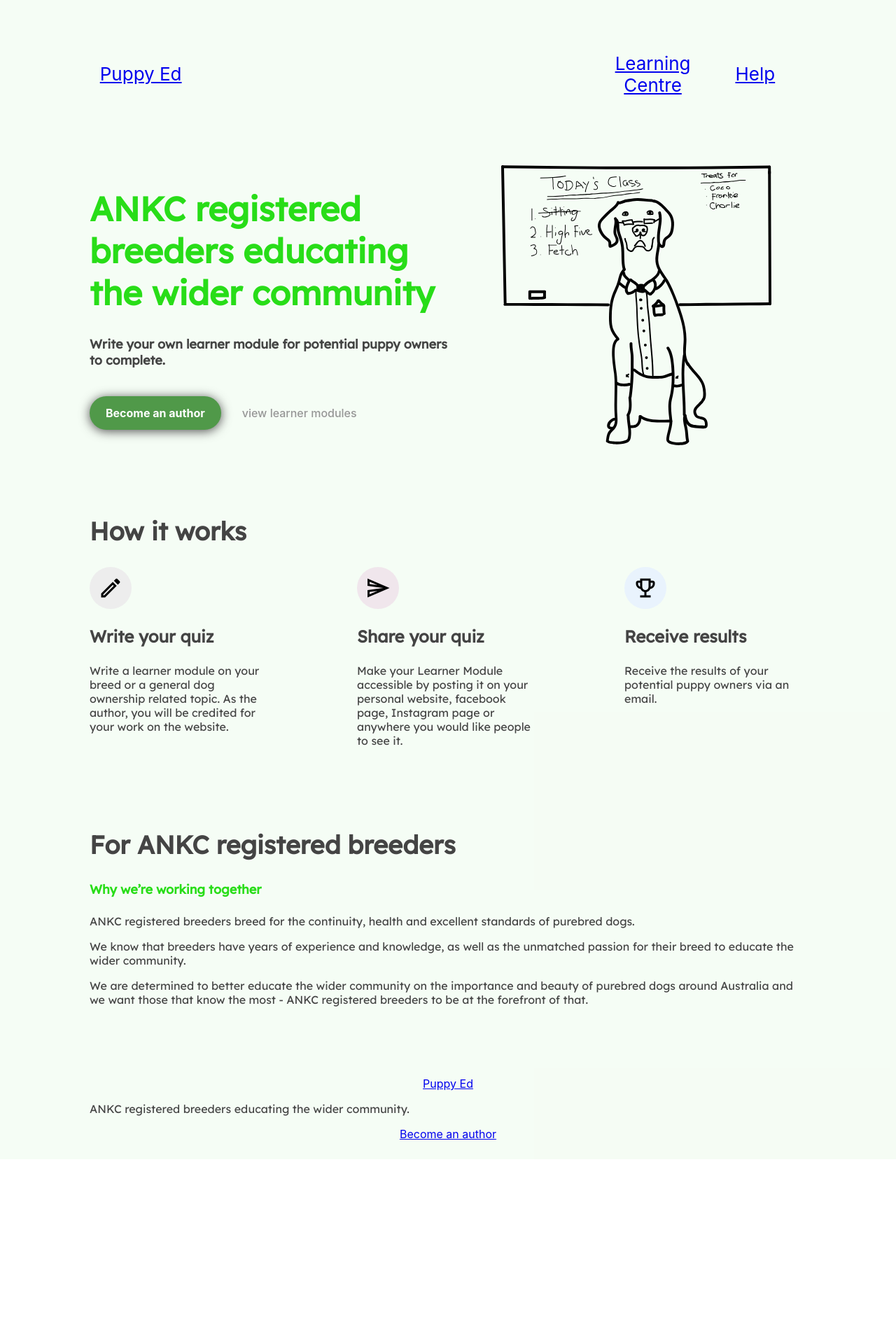
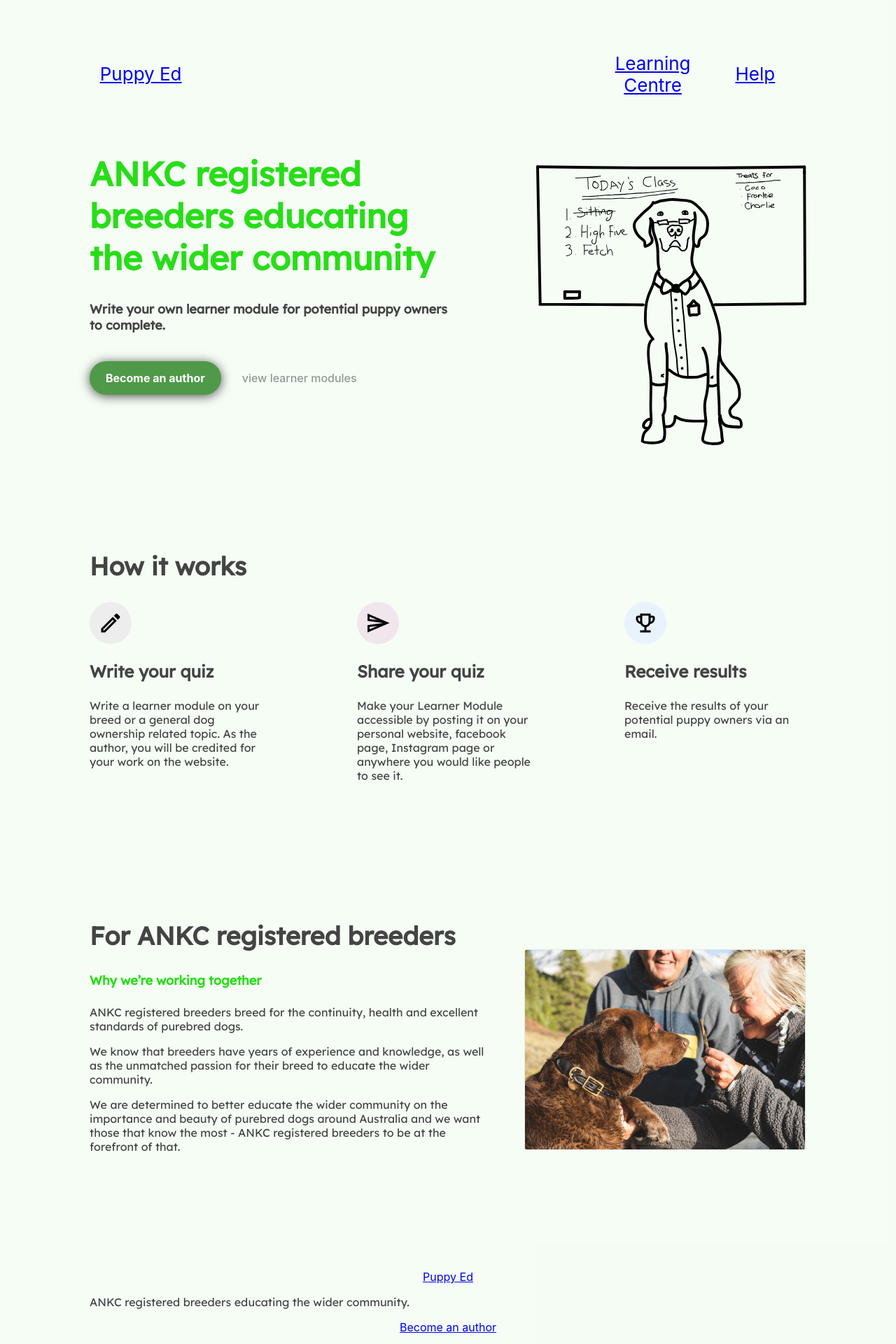
Before and after one commit to dylman123/puppy-ed, a React (Create React App) app: page / in a window 1280 px wide. Shown: the top 1920 px of the page at 70% size. Before the commit the page ends 1656 px from the top, so only its background shows below. Built offline with nearby package versions, Linux system fonts and the light colour scheme.

Commit message:
added sectionOurMission

```diff
--- a/src/App.css
+++ b/src/App.css
@@ -41,5 +41,34 @@
 }
 
 .section {
-  margin: 0 0 100px 0;
+  margin: 0 0 150px 0;
 }
+
+.responsiveContainer {
+  display: flex;
+  flex-direction: column;
+}
+
+@media screen and (min-width: 768px) {
+ .responsiveContainer {
+    flex-direction: row;
+ }
+}
+
+@media screen and (max-width: 768px) {
+  .mobile-column-reverse {
+    flex-direction: column-reverse;
+  }
+ }
+
+.image {
+  max-height: 250px;
+  margin-top: 30px;
+}
+
+@media screen and (min-width: 768px) {
+  .image {
+    margin: 50px 0 0 50px;
+    max-height: 400px;
+  }
+}
--- a/src/containers/HomePage/SectionIntro/SectionIntro.css
+++ b/src/containers/HomePage/SectionIntro/SectionIntro.css
@@ -1,24 +1,7 @@
-.sectionIntro {
-  display: flex;
-  flex-direction: column-reverse;
-}
-
-@media screen and (min-width: 768px) {
- .sectionIntro {
-    flex-direction: row;
- }
-}
-
 .headingsContainer {
   flex: 1;
   text-align: start;
 }
-
-@media screen and (min-width: 768px) {
-  .headingsContainer {
-    margin-top: 50px;
-  }
- }
 
 .imageContainer {
   flex: 1;
@@ -40,7 +23,7 @@
 
 @media screen and (min-width: 768px) {
   .mainImage {
-    margin: 50px 50px 0 50px;
+    margin: 50px 0 0 50px;
     max-height: 400px;
   }
 }
--- a/src/containers/HomePage/SectionIntro/SectionIntro.js
+++ b/src/containers/HomePage/SectionIntro/SectionIntro.js
@@ -5,7 +5,7 @@ import './SectionIntro.css';
 
 export default function SectionIntro() {
   return (
-    <div className='sectionIntro'>
+    <div className='responsiveContainer mobile-column-reverse'>
       <div className='headingsContainer'>
         <h1>
           ANKC registered breeders educating the wider community
--- a/src/containers/HomePage/SectionOurMission/SectionOurMission.js
+++ b/src/containers/HomePage/SectionOurMission/SectionOurMission.js
@@ -1,15 +1,21 @@
 import React from 'react';
+import image from './breeder.png';
+
 import './SectionOurMission.css'
 
 export default function SectionOurMission() {
   return (
     <div className='sectionOurMission'>
+      <div className='responsiveContainer'>
+        <div className='textContainer'>
+          <div className='headingsContainer'>
             <h2>
               For ANKC registered breeders
             </h2>
             <h4>
               Why we’re working together
             </h4>
+          </div>
           <p>
             ANKC registered breeders breed for the continuity, health and excellent standards of purebred dogs.
           </p>
@@ -20,5 +26,10 @@ export default function SectionOurMission() {
             We are determined to better educate the wider community on the importance and beauty of purebred dogs around Australia and we want those that know the most - ANKC registered breeders to be at the forefront of that.
           </p>
         </div>
+        <div className='imageContainer'>
+          <img src={image} className='image' alt='Labrador breeder' />
+        </div>
+      </div>
+    </div>
   );
 }
```
Also changed, not shown: src/containers/HomePage/SectionOurMission/breeder.png (added). Lines whose indentation alone changed are shown as unchanged.
